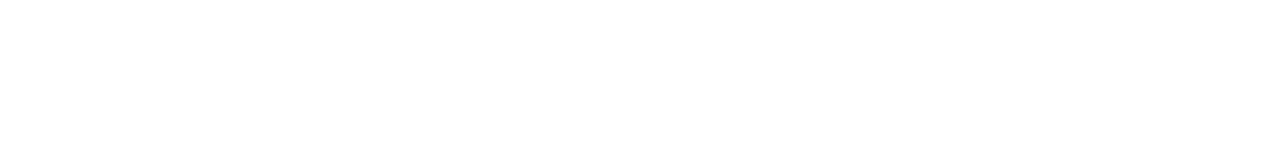
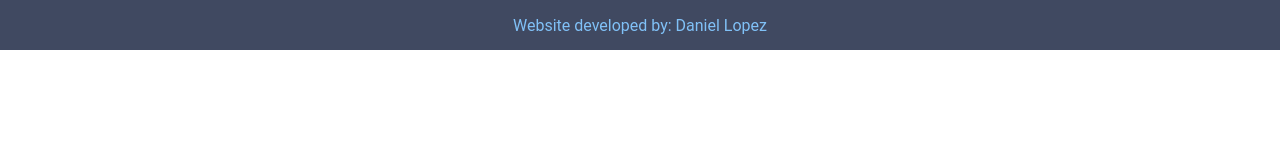
Before and after one commit to DanielLopezUCM/odin-landing-page, a plain HTML site: page index.html in a window 1280 px wide. Drawn offline with Linux system fonts and the light colour scheme.

Commit message:
Added footer (pie de pagina)

```diff
--- a/index.html
+++ b/index.html
@@ -7,6 +7,8 @@
     <link rel="stylesheet" href="styles.css">
 </head>
 <body>
-
+    <div class="footer">
+        <a href="https://github.com/DanielLopezUCM/odin-landing-page">Website developed by: Daniel Lopez</a>
+    </div>
 </body>
 </html>
--- a/styles.css
+++ b/styles.css
@@ -0,0 +1,23 @@
+body {
+  margin: 0px;
+  height: 100vh;
+  font-family: Roboto, sans-serif;
+}
+
+.footer {
+  background-color: rgb(64, 73, 97);
+  margin: 0px;
+  display: flex;
+  justify-content: center;
+  align-items: center;
+  height: 50px;
+}
+
+.footer a {
+  text-decoration: none;
+  color: rgb(128, 193, 247)
+}
+
+.footer a:hover {
+  color: #d8d8d8;
+}
```
